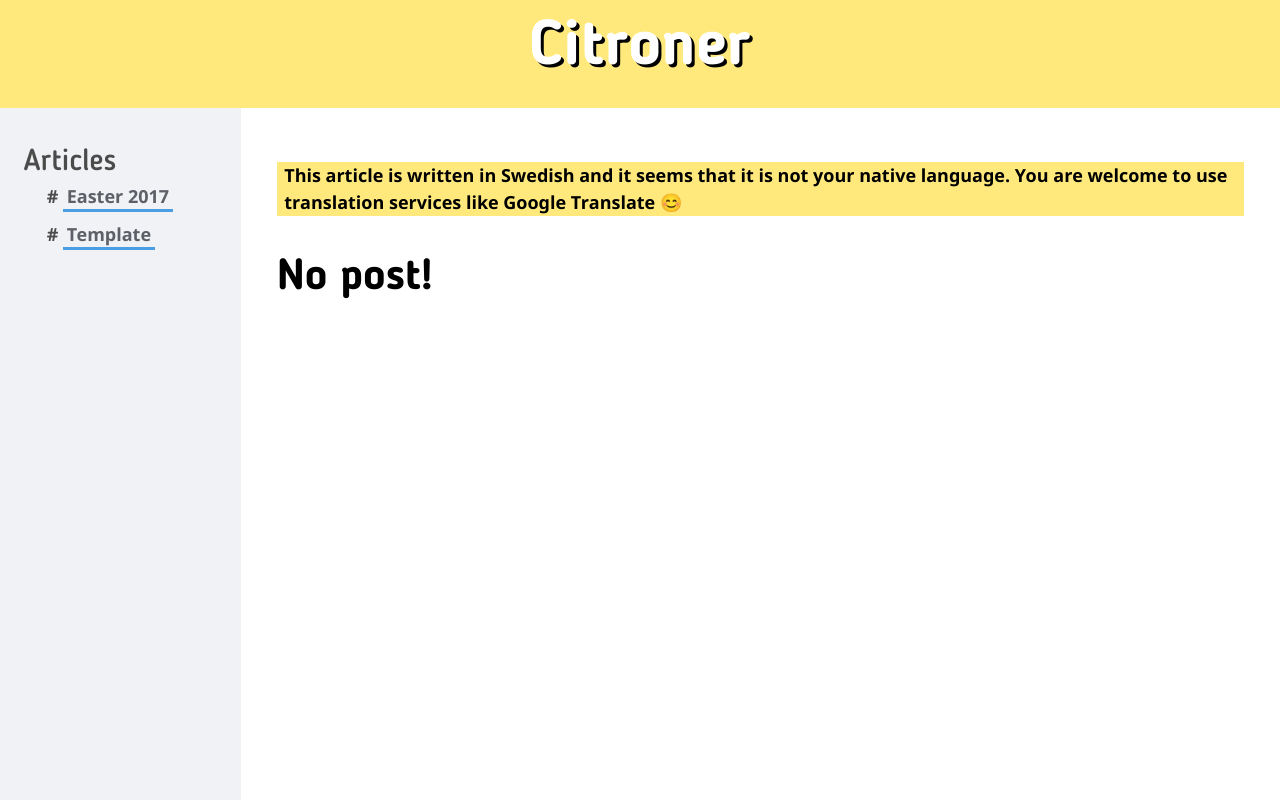
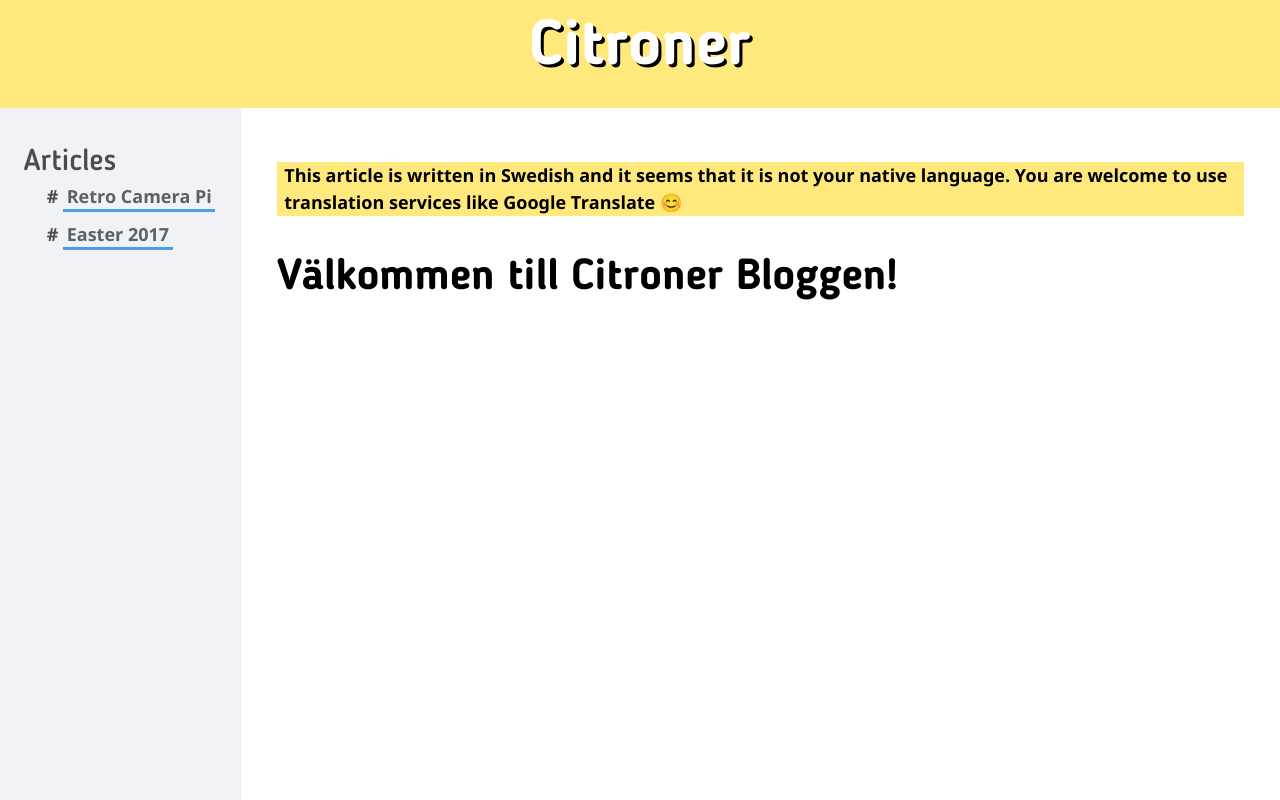
Before and after one commit to mnemorex/citroner.blog, a plain HTML site: page index.html in a window 1280 px wide. Drawn offline with Linux system fonts and the light colour scheme.

Commit message:
Add new post to index list

```diff
--- a/feed.html
+++ b/feed.html
@@ -1,6 +1,6 @@
 <script src="/javascript/shellcheck.js"></script>
 <article>
 <header>
-    <h1>No post!</h1>
+    <h1>Välkommen till Citroner Bloggen!</h1>
     </header>
 </article>
--- a/javascript/sitescript.js
+++ b/javascript/sitescript.js
@@ -25,10 +25,6 @@ window.onpopstate = function (event) {
 };
 
 function setupEvents() {
-    /* window.addEventListener('devicelight', function(event) {
-   alert('The current value of light is ' + event.value + ' lux');
-   });
-    */
 }
 
 function registerClickEvent() {
--- a/post/index-articles.html
+++ b/post/index-articles.html
@@ -3,7 +3,11 @@
 
 
 
+<li>
+    <a lang="en" href="/post/retro-camera-pi/">Retro Camera Pi</a>
+    <a lang="sv" href="/post/retro-camera-pi/">Retro Camera Pi</a>
 
+</li>
 <li>
     <a lang="en" href="/post/easter-2017/">Easter 2017</a>
     <a lang="sv" href="/post/easter-2017/">Påsk 2017</a>
@@ -14,7 +18,8 @@
     <a lang="sv" href="/post/pixelring-lamp/">Pixelring lampa</a>
 
 </li>-->
-<li>
+<!--<li>
     <a lang="en" href="/post/template/">Template</a>
     <a lang="sv" href="/post/template/">Mall</a>
 </li>
+-->
```
Also changed, not shown: post/easter-2017/index.html (+1 -2 lines).
